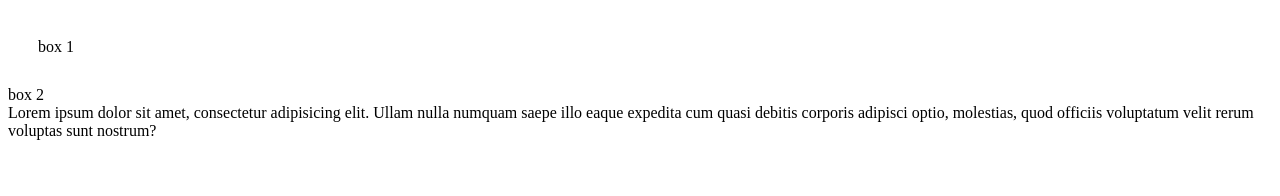
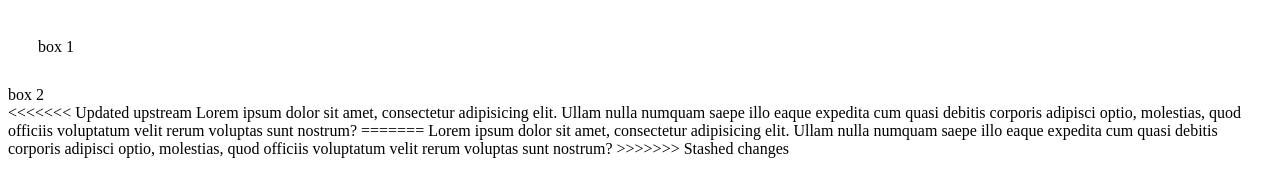
Before and after one commit to gegeshidzemaria/SmartAcademy-Vanilla, a plain HTML site: page HW/box.html in a window 1280 px wide. Drawn offline with Linux system fonts and the light colour scheme.

Commit message:
first commit

```diff
--- a/HW/box.html
+++ b/HW/box.html
@@ -9,7 +9,11 @@
 <body>
     <div id="one">box 1</div>
     <div id="two">box 2</div>
+<<<<<<< Updated upstream
 Lorem ipsum dolor sit amet, consectetur adipisicing elit. Ullam nulla numquam saepe illo eaque expedita cum quasi debitis corporis adipisci optio, molestias, quod officiis voluptatum velit rerum voluptas sunt nostrum?
+=======
+    Lorem ipsum dolor sit amet, consectetur adipisicing elit. Ullam nulla numquam saepe illo eaque expedita cum quasi debitis corporis adipisci optio, molestias, quod officiis voluptatum velit rerum voluptas sunt nostrum?
+>>>>>>> Stashed changes
 
 </body>
 </html>
```
